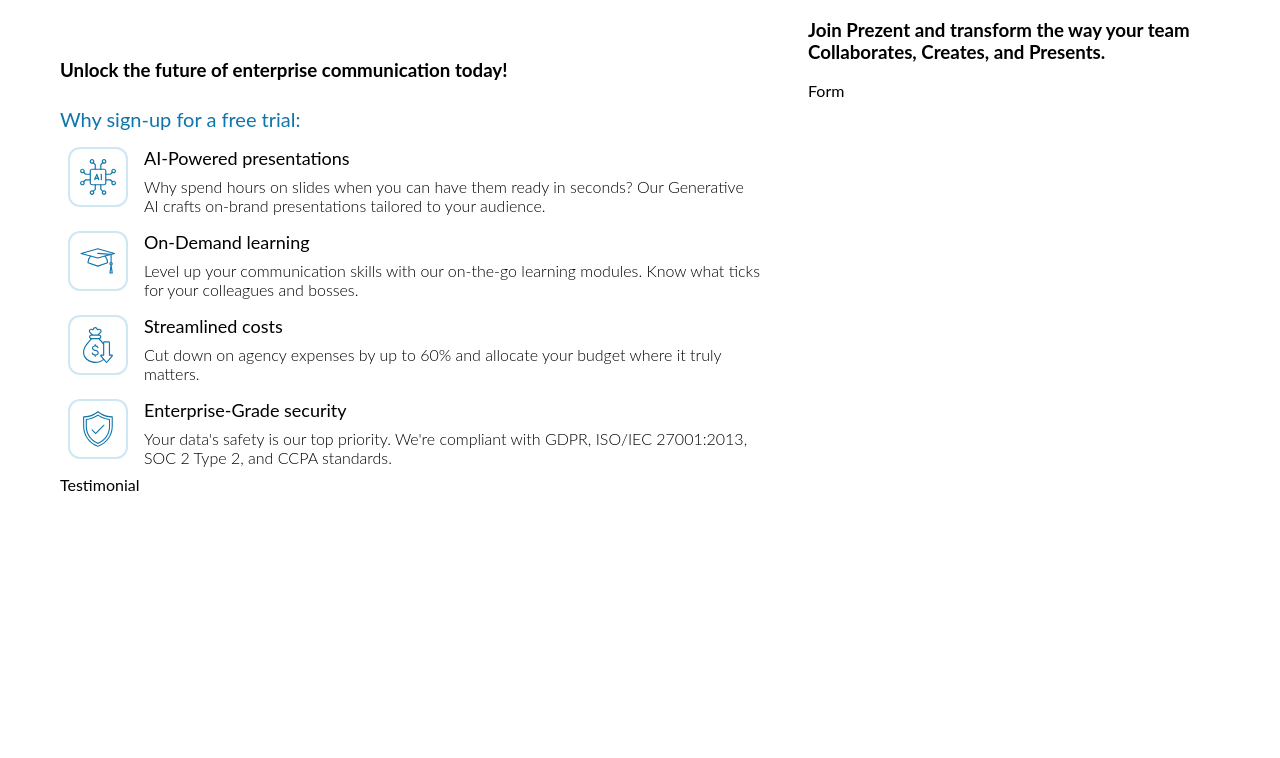
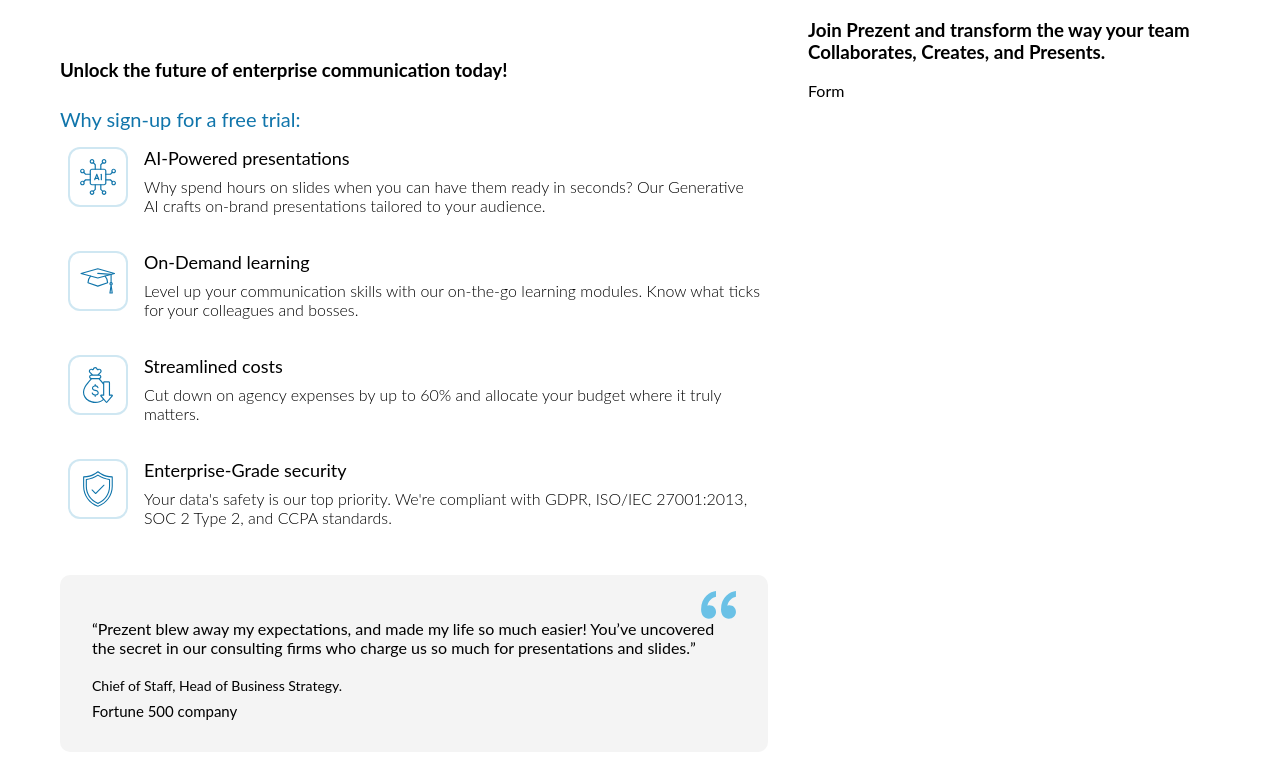
Before and after one commit to rachana-prakash/vue-form, a Vue app: page / in a window 1280 px wide. Shown: the top 758 px of the page. Built offline with nearby package versions, Linux system fonts and the light colour scheme.

Commit message:
adding data to testimonial component

```diff
--- a/src/components/RegistrationPage.vue
+++ b/src/components/RegistrationPage.vue
@@ -4,7 +4,7 @@
       <h3>Unlock the future of enterprise communication today!</h3>
       <div>
         <p class="sub-title">Why sign-up for a free trial:</p>
-        <div>
+        <div class="detail-container">
           <template v-for="item in detailList" :key="item.id">
             <DetailView
               :title="item.title"
@@ -14,7 +14,11 @@
           </template>
         </div>
       </div>
-      <TestimonialView />
+      <TestimonialView
+        :testimonial="testimonialData.quote"
+        :witness="testimonialData.wintess"
+        :designation="testimonialData.designation"
+      />
     </section>
     <section class="form-section">
       <h3>
@@ -67,6 +71,12 @@ export default {
           imgSrc: security,
         },
       ],
+      testimonialData: {
+        quote:
+          "Prezent blew away my expectations, and made my life so much easier! You’ve uncovered the secret in our consulting firms who charge us so much for presentations and slides.",
+        wintess: "Chief of Staff, Head of Business Strategy.",
+        designation: "Fortune 500 company",
+      },
     };
   },
   components: { RegistrationForm, DetailView, TestimonialView },
@@ -86,6 +96,9 @@ export default {
 .reg-container {
   padding: 16px;
 }
+.detail-container {
+  padding-bottom: 20px;
+}
 @media screen and (min-width: 768px) {
   .reg-container {
     flex-direction: row;
--- a/src/components/TestimonialView.vue
+++ b/src/components/TestimonialView.vue
@@ -1,9 +1,65 @@
 <template>
-  <div>Testimonial</div>
+  <div class="container">
+    <div class="img-container">
+      <img :src="quote" />
+    </div>
+    <div class="quote-container">
+      <q>{{ testimonial }}</q>
+    </div>
+    <div class="signature">
+      <p class="witness">{{ witness }}</p>
+      <p class="designation">{{ designation }}</p>
+    </div>
+  </div>
 </template>
 
 <script>
-export default { name: "TestimonialView" };
+import quote from "../assets/quote.svg";
+export default {
+  name: "TestimonialView",
+  props: ["testimonial", "witness", "designation"],
+  data() {
+    return { quote };
+  },
+};
 </script>
 
-<style scoped></style>
+<style scoped>
+.container {
+  background-color: var(--blue1);
+  border-radius: 10px;
+  color: white;
+  padding: 32px;
+}
+.img-container {
+  display: flex;
+  justify-content: flex-end;
+}
+img {
+  height: 28px;
+  opacity: 0.65;
+}
+.quote-container {
+  font-size: 16px;
+  padding-bottom: 10px;
+  font-weight: 400;
+}
+.signature {
+  padding-top: 10px;
+  font-size: 15px;
+}
+.witness {
+  padding-bottom: 8px;
+  font-size: 14px;
+}
+@media screen and (min-width: 768px) {
+  .container {
+    background-color: var(--grey1);
+    color: black;
+    padding-top: 16px;
+  }
+  .quote {
+    font-size: 18px;
+  }
+}
+</style>
```
